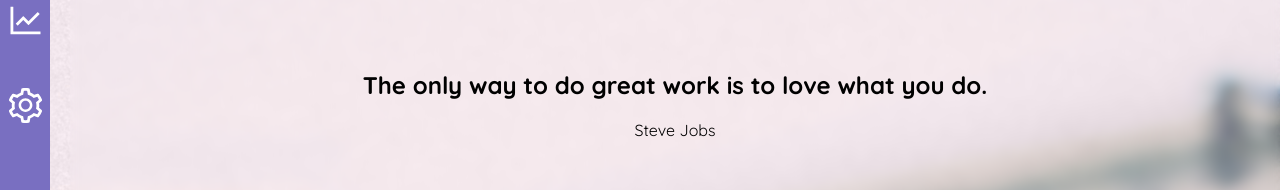
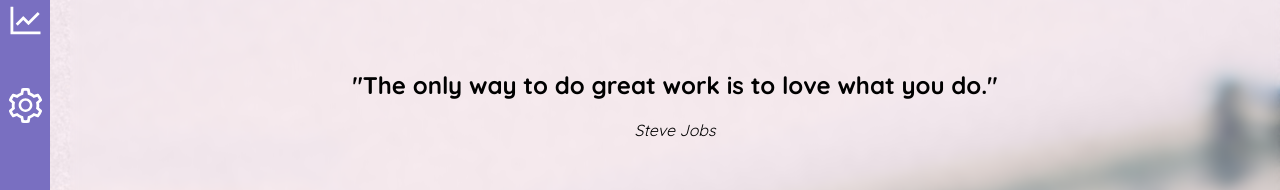
Before and after one commit to MMQAccount/-Personal-Diary-with-Mood-Tracker, a React (Vite) app: page /quotesPage in a window 1280 px wide. Shown: the part 297-487 px from the top of the page. Built offline with nearby package versions, Linux system fonts and the light colour scheme.

Commit message:
add some styling

```diff
--- a/src/components/Quote/Quote.tsx
+++ b/src/components/Quote/Quote.tsx
@@ -23,8 +23,10 @@ const Quote = (props: IProps) => {
     <div className="quoteBackground" style={backgroundStyle}>
       <div className="quoteBlur">
         <div className="quote">
-          <h2>{props.quoteData.quote}</h2>
-          <p>{props.quoteData.author}</p>
+          <h2>"{props.quoteData.quote}"</h2>
+          <p>
+            <i>{props.quoteData.author}</i>{" "}
+          </p>
           <button className="favQuoteButton" onClick={handleFavClick}>
             {quoteData.isFav ? <HeartFilled /> : <HeartOutlined />}
           </button>
```
